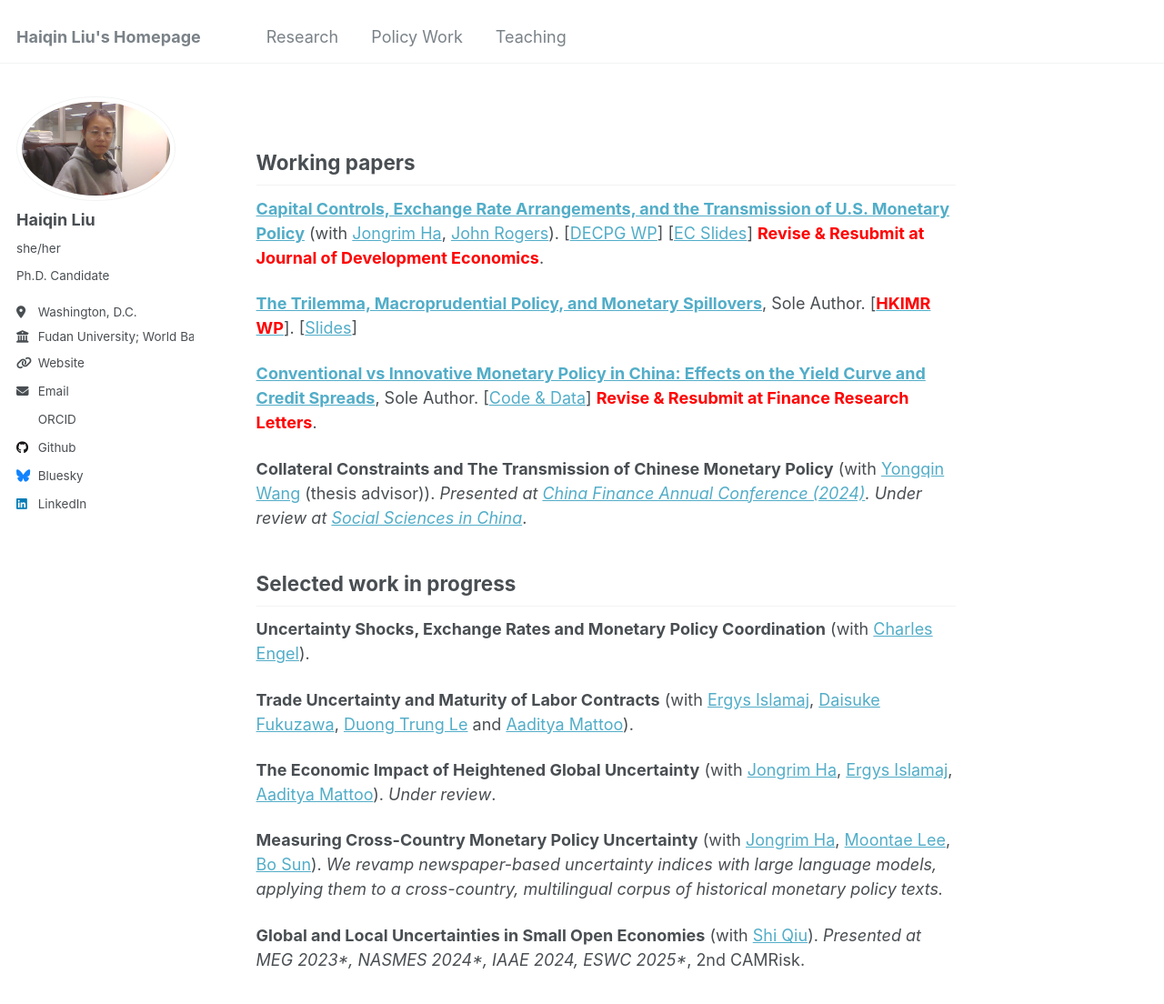
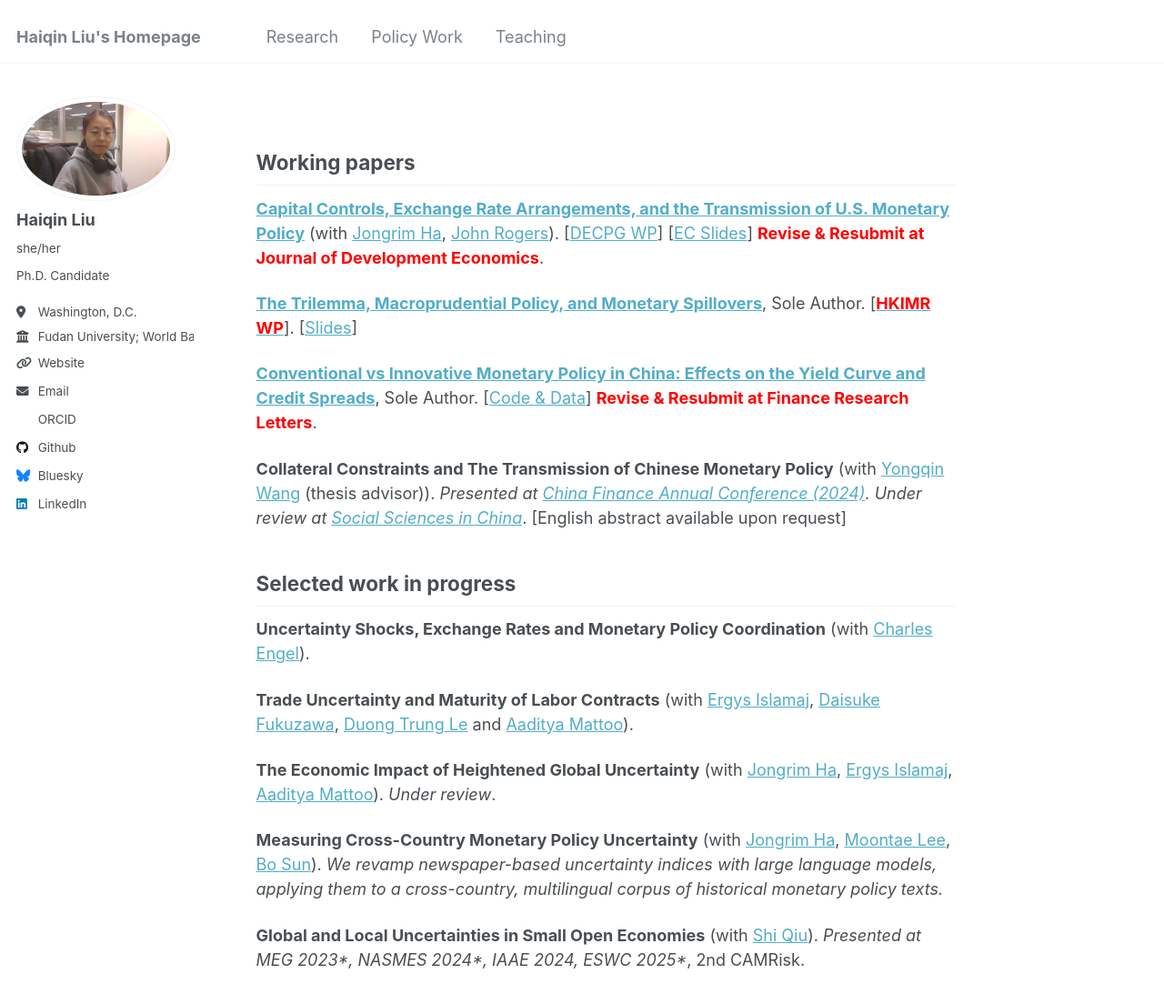
Before and after one commit to liuhaiqinFDU/liuhaiqinFDU.github.io, a Jekyll site: the page built from research.md, in a window 1280 px wide and 1281 px high. Shown: the top 1104 px of the window at 91% size. Built offline with Jekyll 4.4.1, drawn with Linux system fonts in a browser that asks for light colours; some web fonts are replaced.

Commit message:
Update research.md

```diff
--- a/research.md
+++ b/research.md
@@ -13,7 +13,7 @@
 
 [**Conventional vs Innovative Monetary Policy in China: Effects on the Yield Curve and Credit Spreads**](https://papers.ssrn.com/sol3/papers.cfm?abstract_id=6018296), Sole Author. [[Code & Data](https://dataverse.harvard.edu/dataset.xhtml?persistentId=doi:10.7910/DVN/1TVTXA)] **<font color="red">Revise & Resubmit at Finance Research Letters</font>**.
 
-**Collateral Constraints and The Transmission of Chinese Monetary Policy** (with [Yongqin Wang](https://fisf.fudan.edu.cn/en_show-112-156.html) (thesis advisor)). *Presented at [China Finance Annual Conference (2024)](http://www.jryj.org.cn/CN/news/news104.shtml).* *Under review at [Social Sciences in China](https://en.wikipedia.org/wiki/Social_Sciences_in_China_(journal))*.
+**Collateral Constraints and The Transmission of Chinese Monetary Policy** (with [Yongqin Wang](https://fisf.fudan.edu.cn/en_show-112-156.html) (thesis advisor)). *Presented at [China Finance Annual Conference (2024)](http://www.jryj.org.cn/CN/news/news104.shtml).* *Under review at [Social Sciences in China](https://en.wikipedia.org/wiki/Social_Sciences_in_China_(journal))*. [English abstract available upon request]
 
 <!-- **The Great Transformation of China’s Monetary Policy Framework: The Perspective of Collateral** (with [Yongqin Wang](https://fisf.fudan.edu.cn/en_show-112-156.html)). **<font color="red">Accepted at  New Finance</font>** (*Xin Jinrong*, in Chinese). -->
 
```
